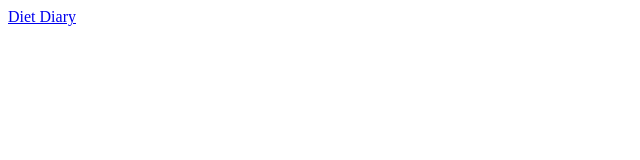
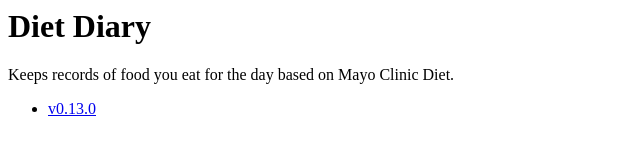
Before and after one commit to ZengLawrence/ZengLawrence.github.io, a plain HTML site: page index.html in a window 1280 px wide. Shown: the whole page, without its empty margins (0-640 px from the left). Drawn offline with Linux system fonts and the light colour scheme.

Commit message:
summary and format

```diff
--- a/index.html
+++ b/index.html
@@ -1,3 +1,9 @@
 <html>
-  <a href="./diet-diary">Diet Diary</a>
+  <h1>Diet Diary</h1>
+  <p>Keeps records of food you eat for the day based on Mayo Clinic Diet.</p>
+  <ul>
+    <li>
+      <a href="./diet-diary">v0.13.0</a>
+    </li>
+  </ul>
 </html>
```
